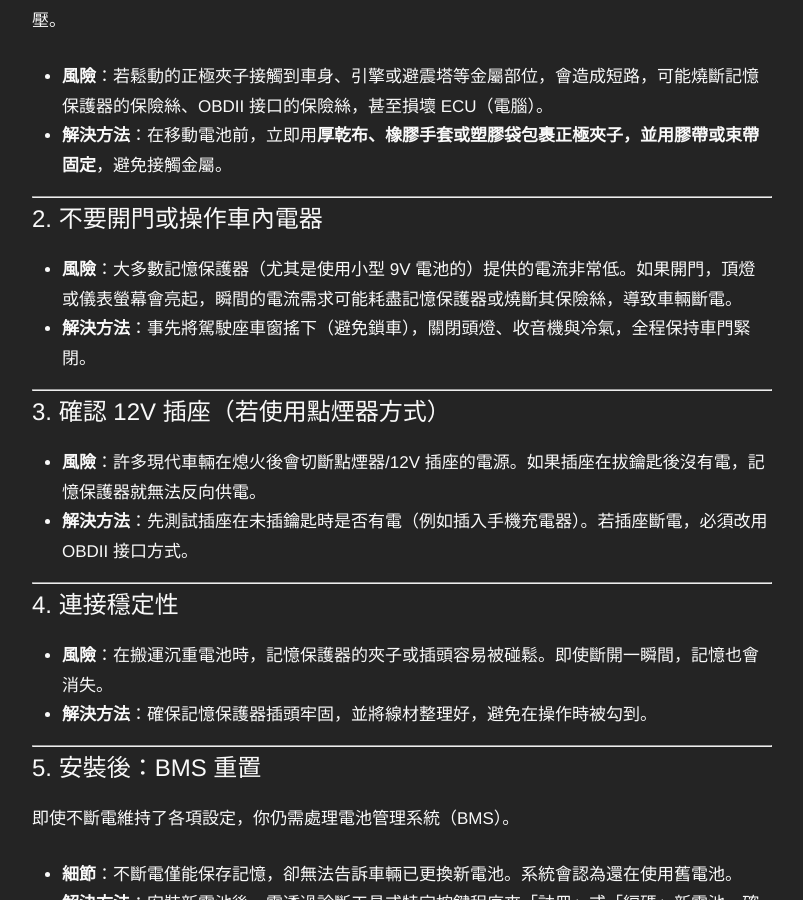
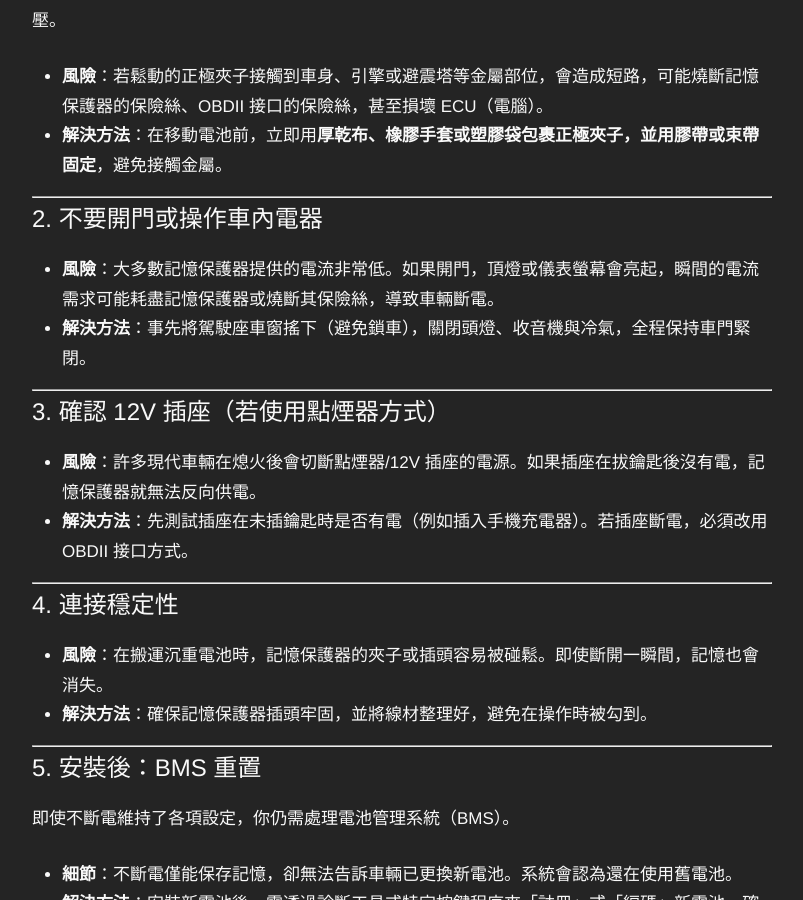
Before and after one commit to 1stbenz/1stbenz.github.io, a Jekyll site: the page built from _posts/2025-09-17-memory-saving-battery.md, in a window 1280 px wide and 900 px high, scrolled down 1233 px. Shown: the whole window, without its empty margins (238-1041 px from the left). Built offline with Jekyll 4.4.1, drawn with Linux system fonts in a browser that asks for light colours.

Commit message:
Update 2025-09-17-memory-saving-battery.md

```diff
--- a/_posts/2025-09-17-memory-saving-battery.md
+++ b/_posts/2025-09-17-memory-saving-battery.md
@@ -33,7 +33,7 @@ categories: Auto
 
 ## 2. 不要開門或操作車內電器
 
-- **風險**：大多數記憶保護器（尤其是使用小型 9V 電池的）提供的電流非常低。如果開門，頂燈或儀表螢幕會亮起，瞬間的電流需求可能耗盡記憶保護器或燒斷其保險絲，導致車輛斷電。
+- **風險**：大多數記憶保護器提供的電流非常低。如果開門，頂燈或儀表螢幕會亮起，瞬間的電流需求可能耗盡記憶保護器或燒斷其保險絲，導致車輛斷電。
 - **解決方法**：事先將駕駛座車窗搖下（避免鎖車），關閉頭燈、收音機與冷氣，全程保持車門緊閉。
 
 ---
```
